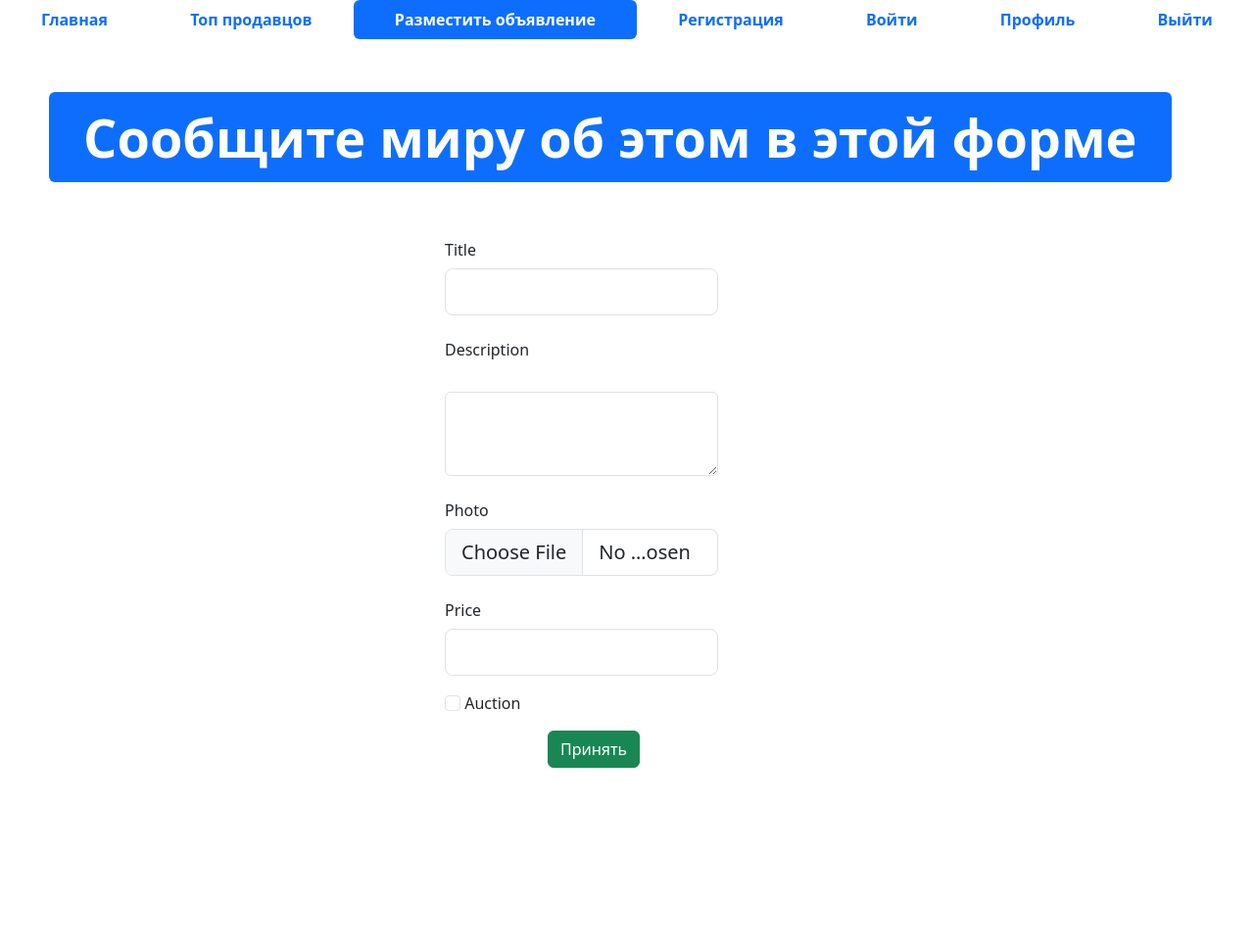
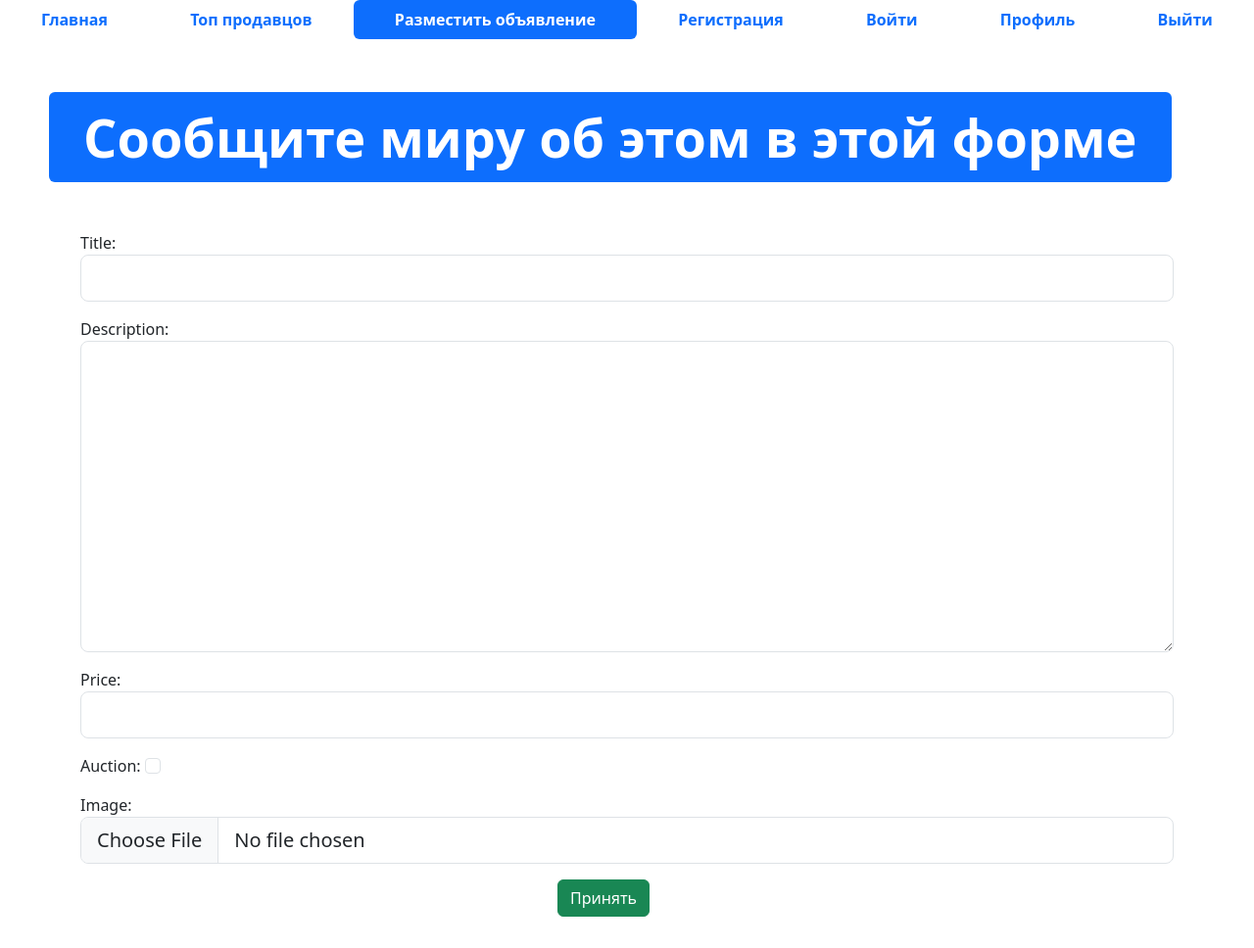
Before and after one commit to vertzlin/maximum_project, a Django app: template templates/advertisement-post.html in a window 1280 px wide; the page is wider, and only the part inside the window is pictured. Shown: that part at 98% size. Before the commit the page ends 784 px from the top of that part, so only its background shows below. Run offline with Django 4.2, Linux system fonts and the light colour scheme; the template is opened without the code that fills it: values that come from a table or form of the project are taken from there, others are empty; parts of the project's set-up code (start-up, migrations or seed data) failed here and were passed over; some libraries are stand-ins or nearby versions.

Commit message:
название

```diff
--- /dev/null
+++ b/app_advertisiments/forms.py
@@ -0,0 +1,11 @@
+from django import forms
+
+class AdvertisementForm(forms.Form):
+    title = forms.CharField(max_length=128,
+        widget=forms.TextInput(attrs={'class': 'form-control form-control-lg'}))
+    description = forms.CharField(widget=forms.Textarea(attrs={'class': 'form-control form-control-lg'}))
+    price = forms.DecimalField(
+                               widget=forms.NumberInput(attrs={'class': 'form-control form-control-lg'}))
+    auction = forms.BooleanField(required=False,
+                            widget=forms.CheckboxInput(attrs={'class': 'form-check-input'}))
+    image = forms.ImageField(widget=forms.FileInput(attrs={'class': 'form-control form-control-lg'}))
--- a/app_advertisiments/urls.py
+++ b/app_advertisiments/urls.py
@@ -1,11 +1,12 @@
 from django.urls import path
-from .views import index, top_sellers
+from .views import index, top_sellers, advertisement_post
 from django.conf import settings
 from django.conf.urls.static import static
 
 urlpatterns = [
     path('', index, name='main-page'),
-    path('top-sellers', top_sellers, name='top-sellers')
+    path('top-sellers', top_sellers, name='top-sellers'),
+    path('advertisement-post', advertisement_post, name='adv-post')
 ]
 
 
--- a/templates/advertisement-post.html
+++ b/templates/advertisement-post.html
@@ -1,17 +1,9 @@
-<!DOCTYPE html>
-<html lang="en">
+{% extends 'base.html' %}
 
-<head>
-  <meta charset="UTF-8">
-  <meta http-equiv="X-UA-Compatible" content="IE=edge">
-  <meta name="viewport" content="width=device-width, initial-scale=1.0">
-  <link rel="shortcut icon" href="img/favicon.ico" type="image/x-icon">
-  <link href="css/bootstrap.min.css" rel="stylesheet">
-  <link rel="stylesheet" href="css/fontello.css">
-  <title>Advertisement-post</title>
-</head>
 
-<body>
+{% block title %}Разместить объявление{% endblock %}
+
+{% block content %}
 
 
   <ul class="nav nav-pills sticky-top bg-white nav-fill">
@@ -58,47 +50,11 @@
     </div>
   </div>
   <div class="container">
-    <form method="post">
+    <form method="post" enctype="multipart/form-data">
+      {% csrf_token %}
       <div class="row mb-3">
         <div class="col">
-          <label class="col-sm-4 col-form-label offset-4">Title</label>
-          <div class="col-sm-4 offset-4 w-25">
-            <input type="text" class="form-control form-control-lg">
-          </div>
-        </div>
-      </div>
-      <div class="row mb-3">
-        <div class="col">
-          <label class="col-sm-4 col-form-label offset-4">Description</label>
-          <div class="col-sm-4 offset-4 w-25">
-              <label for="" class="form-label"></label>
-              <textarea class="form-control" name="" id="" rows="3"></textarea>
-          </div>
-        </div>
-      </div>
-      <div class="row mb-3">
-        <div class="col">
-          <label class="col-sm-4 col-form-label offset-4">Photo</label>
-          <div class="col-sm-4 offset-4 w-25">
-            <input type="file" class="form-control form-control-lg">
-          </div>
-        </div>
-      </div>
-      <div class="row mb-3">
-        <div class="col">
-          <label class="col-sm-4 col-form-label offset-4">Price</label>
-          <div class="col-sm-4 offset-4 w-25">
-            <input type="text" class="form-control form-control-lg">
-          </div>
-        </div>
-      </div>
-      <div class="row mb-3">
-        <div class="col">
-          <div class="offset-4 w-25">
-            <input type="checkbox" class="form-check-input">
-            <label class="form-check-label">Auction</label>
-          </div>
-        </div>
+          {{ form.as_p }}
       </div>
       <div class="row mb-3 offset-sm-5">
         <div class="col">
@@ -108,5 +64,4 @@
     </form>
   </div>
   <script src="js/bootstrap.bundle.min.js"></script>
-</body>
-</html>
+{% endblock %}
--- a/templates/index.html
+++ b/templates/index.html
@@ -16,7 +16,7 @@
     </a>
   </li>
   <li class="nav-item">
-    <a class="nav-link" href="advertisement-post.html">
+    <a class="nav-link" href="{% url 'adv-post' %}">
       <span style="font-weight: bold;">Разместить объявление</span>
     </a>
   </li>
```
Also changed, not shown: app_advertisiments/views.py (+19 -1 lines), db.sqlite3, media/advertisiments/photo_2023-06-23_17-17-57.jpg (added).
